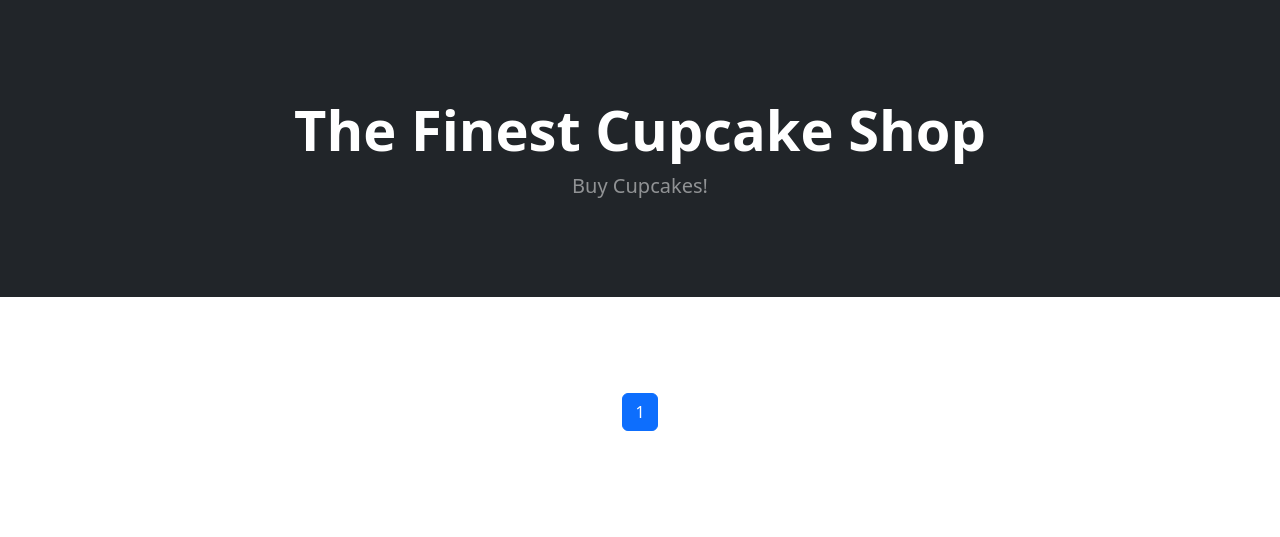
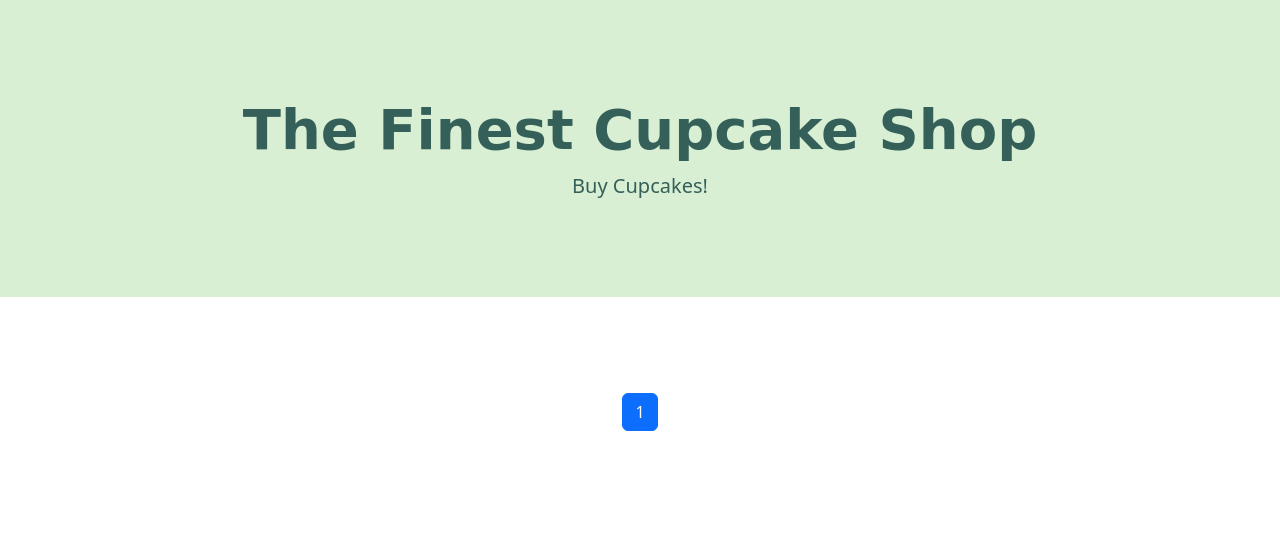
Before and after one commit to Ikayherce/the-finest-cupcake-shop, a Django app: page / in a window 1280 px wide. Shown: the part 56-593 px from the top of the page. Run offline with Django 3.2, Linux system fonts and the light colour scheme; data that the repository does not hold is empty; some libraries are stand-ins or nearby versions.

Commit message:
add shop app css custom file

```diff
--- a/shop/templates/home.html
+++ b/shop/templates/home.html
@@ -3,11 +3,11 @@
 {% block content %}
 
 <!-- Header -->
-<header class="bg-dark py-5">
+<header class="bg-dark py-5 header-custom">
     <div class="container px-4 px-lg-5 my-5">
         <div class="text-center text-white">
-            <h1 class="display-4 fw-bolder">The Finest Cupcake Shop</h1>
-            <p class="lead fw-normal text-white-50 mb-0">Buy Cupcakes!</p>
+            <h1 class="display-4 fw-bolder h1-custom">The Finest Cupcake Shop</h1>
+            <p class="lead fw-normal text-white-50 mb-0 p-custom">Buy Cupcakes!</p>
         </div>
     </div>
 </header>
@@ -88,6 +88,8 @@
             </div>
         </div>
     </div>
+ <!-- Custom CSS -->
+ <link href="{% static 'css/shop.css' %}" rel="stylesheet">
 </section>
 
 {% endblock %}
--- /dev/null
+++ b/static/css/shop.css
@@ -0,0 +1,12 @@
+.header-custom {
+    background-color: #D8EFD3 !important;
+}
+
+.h1-custom {
+    color: #356059 !important;
+    font-family: "Playwrite NZ", cursive !important;
+}
+
+.p-custom {
+    color: #356059 !important;
+}
```
